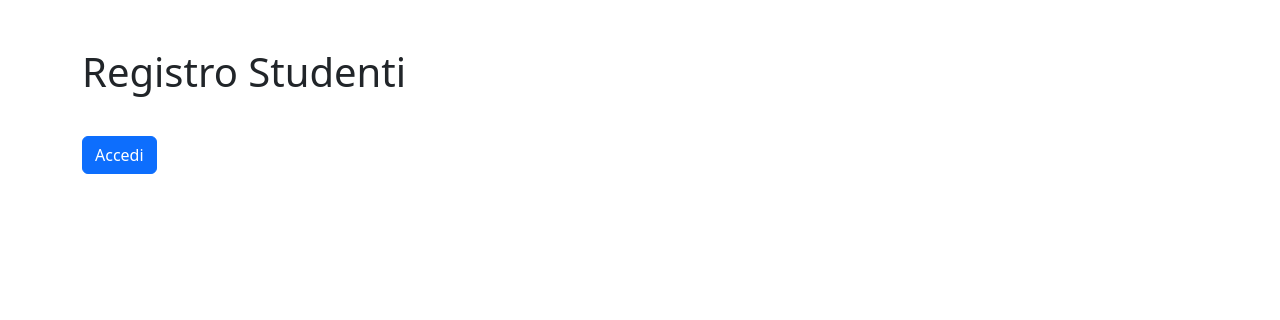
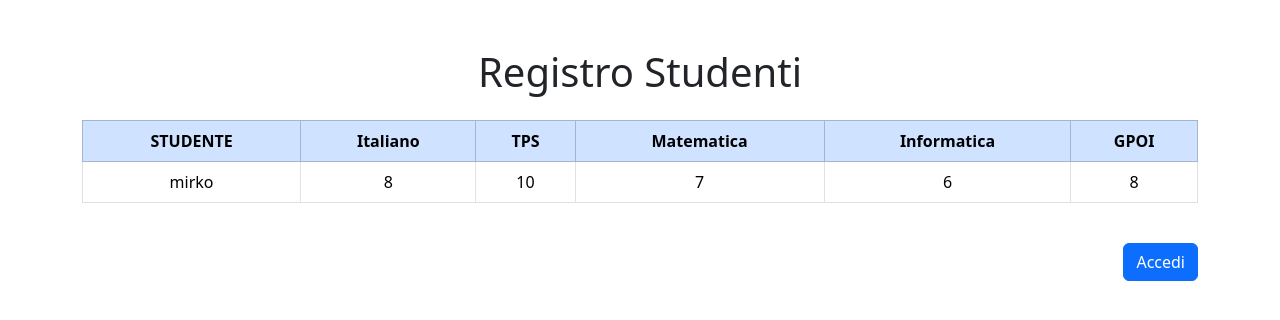
Before and after one commit to MattiaGrazianoPedicini/Progetto_Registro_DB, a website: page public/user/user.html in a window 1280 px wide. Drawn offline with nearby package versions, Linux system fonts and the light colour scheme.

Commit message:
user fatto

```diff
--- a/public/user/user.html
+++ b/public/user/user.html
@@ -9,13 +9,21 @@
       href="https://cdn.jsdelivr.net/npm/bootstrap@5.3.3/dist/css/bootstrap.min.css"
       rel="stylesheet"
     />
-    <script src="https://cdn.jsdelivr.net/npm/bootstrap@5.3.3/dist/js/bootstrap.bundle.min.js"></script>
   </head>
   <body class="container">
-    <h1 class="mt-5">Registro Studenti</h1>
+    <h1 class="mt-5 text-center">Registro Studenti</h1>
 
-    <table id="tab_voti" class="table table-bordered mt-4"></table>
+    <div class="table-responsive mt-4">
+      <table id="tab_voti" class="table table-bordered">
+        <!-- Inserisci qui i tuoi dati della tabella -->
+      </table>
+    </div>
 
-    <button class="btn btn-primary">Accedi</button>
+    <div class="d-grid gap-2 d-md-flex justify-content-md-end mt-4">
+      <button class="btn btn-primary" type="button">Accedi</button>
+    </div>
+
+    <script src="https://cdn.jsdelivr.net/npm/bootstrap@5.3.3/dist/js/bootstrap.bundle.min.js"></script>
+    <script src="./user.js"></script>
   </body>
 </html>
--- a/public/user/user.js
+++ b/public/user/user.js
@@ -0,0 +1,40 @@
+const body = document.getElementById("tab_voti");
+
+const tableHeader = `
+  <tr class="table-primary">
+    <th class="text-center">STUDENTE</th>
+    <th class="text-center">Italiano</th>
+    <th class="text-center">TPS</th>
+    <th class="text-center">Matematica</th>
+    <th class="text-center">Informatica</th>
+    <th class="text-center">GPOI</th>
+  </tr>
+`;
+
+const template = `
+  <tr>
+    <td class="text-center">%STUDENTE</td>
+    <td class="text-center">%VOTO1</td>
+    <td class="text-center">%VOTO2</td>
+    <td class="text-center">%VOTO3</td>
+    <td class="text-center">%VOTO4</td>
+    <td class="text-center">%VOTO5</td>
+  </tr>
+`;
+
+const renderTab = () => {
+    let html = tableHeader;
+    //for (let i = 0; i < json.length; i++) {
+      let rowHtml = template.replace("%STUDENTE", "mirko");
+      rowHtml = rowHtml.replace("%VOTO1", "8");
+      rowHtml = rowHtml.replace("%VOTO2", "10");
+      rowHtml = rowHtml.replace("%VOTO3", "7");
+      rowHtml = rowHtml.replace("%VOTO4", "6");
+      rowHtml = rowHtml.replace("%VOTO5", "8");
+
+      html += rowHtml;
+    //}
+    body.innerHTML = html;
+};
+
+renderTab();
--- a/script.js
+++ b/script.js
@@ -110,7 +110,7 @@ app.use(bodyParser.json());
 app.use(bodyParser.urlencoded({ extended: true }));
 app.use("/", express.static(path.join(__dirname, "public")));
 const server = http.createServer(app);
-server.listen(80, () => {
+server.listen(8090, () => {
   console.log("- server running");
 });
 
```
